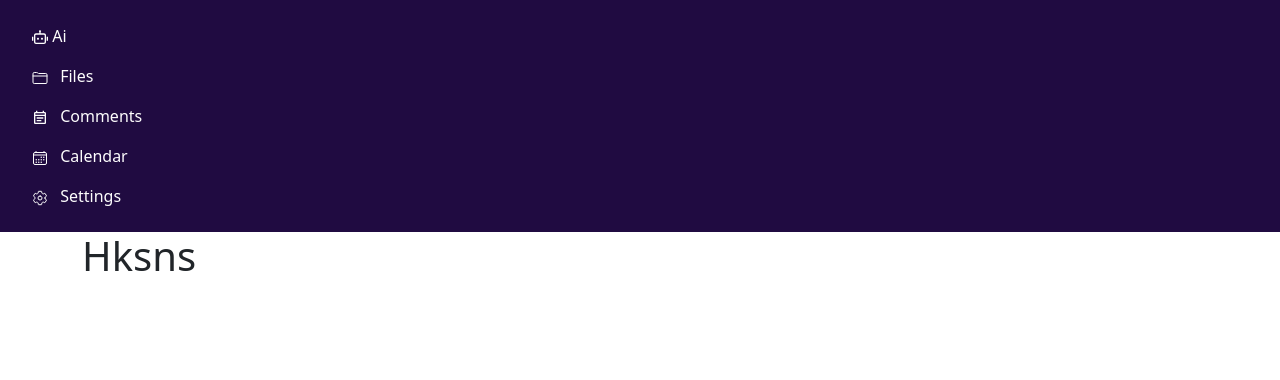
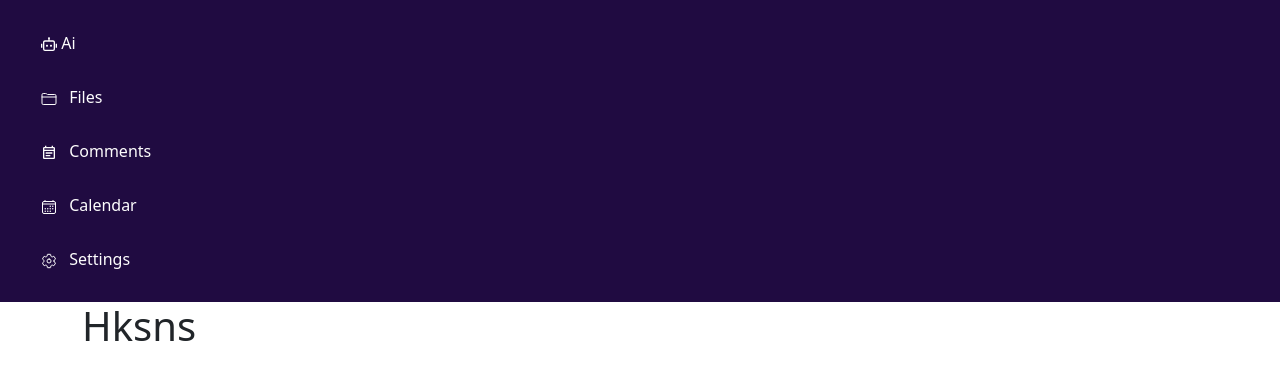
Before and after one commit to Bachelor2025/Yobr, a React (Vite) app: page / in a window 1280 px wide. Shown: the top 380 px of the page. Built offline with nearby package versions, Linux system fonts and the light colour scheme.

Commit message:
Added active effect on active links

```diff
--- a/src/Routing/RoutingMain.tsx
+++ b/src/Routing/RoutingMain.tsx
@@ -16,6 +16,9 @@ const RoutingMain = () => {
           <Route path="/" element={<h1> Hksns </h1>} />
           <Route path="files" element={<FilePage />} />
           <Route path="start" element={<StartPage />} />
+          <Route path="comments" element={<h1>Test</h1>} />
+          <Route path="calendar" element={<h1>Test</h1>} />
+          <Route path="settings" element={<h1>Test</h1>} />
         </Routes>
       </main>
     </BrowserRouter>
--- a/src/Shared/MainNavigation.tsx
+++ b/src/Shared/MainNavigation.tsx
@@ -1,4 +1,4 @@
-import { Link } from "react-router-dom";
+import { Link, NavLink } from "react-router-dom";
 import React from "react";
 import {
   IoCalendarOutline,
@@ -13,29 +13,48 @@ const MainNavigation = () => {
     <nav className="yobr-primary-bg-color yobr-white-text-color d-flex flex-column vh-50 p-3">
       <ul className="nav flex-column">
         <li className="nav-item">
-          <Link className="yobr-white-text-color yobr-hover-color nav-link" to="start">
+          <NavLink
+            className="yobr-white-text-color yobr-hover-color nav-link"
+            to="start"
+          >
             <RiRobot2Line /> Ai
-          </Link>
+          </NavLink>
         </li>
+
         <li className="nav-item">
-          <Link className="yobr-white-text-color yobr-hover-color nav-link" to="files">
+          <NavLink
+            className="yobr-white-text-color yobr-hover-color nav-link"
+            to="files"
+          >
             <IoFolderOutline className="me-2" /> Files
-          </Link>
+          </NavLink>
         </li>
+
         <li className="nav-item">
-          <Link className="yobr-white-text-color yobr-hover-color nav-link" to="files">
+          <NavLink
+            className="yobr-white-text-color yobr-hover-color nav-link"
+            to="comments"
+          >
             <MdOutlineEventNote className="me-2" /> Comments
-          </Link>
+          </NavLink>
         </li>
+
         <li className="nav-item">
-          <Link className="yobr-white-text-color yobr-hover-color nav-link" to="files">
+          <NavLink
+            className="yobr-white-text-color yobr-hover-color nav-link"
+            to="calendar"
+          >
             <IoCalendarOutline className="me-2" /> Calendar
-          </Link>
+          </NavLink>
         </li>
+
         <li className="nav-item">
-          <Link className="yobr-white-text-color nav-link yobr-hover-color" to="files">
+          <NavLink
+            className="yobr-white-text-color nav-link yobr-hover-color"
+            to="settings"
+          >
             <IoSettingsOutline className="me-2" /> Settings
-          </Link>
+          </NavLink>
         </li>
       </ul>
     </nav>
--- a/src/index.css
+++ b/src/index.css
@@ -18,10 +18,23 @@
   background-color: #e0daea;
 }
 
+.yobr-hover-color {
+  padding: 10px 15px; /* Gir luft rundt teksten */
+  margin: 5px 10px; /* Sørger for at hover-effekten ikke går helt til kanten */
+  border-radius: 10px; /* Avrundede kanter */
+  transition:
+    background-color 0.3s ease-in-out,
+    color 0.3s ease-in-out; /* Smooth overgang */
+}
 /* Yobr Hover Color */
 .yobr-hover-color:hover {
   background-color: #58486f;
-  color: #ffffff;
+  color: #fdfdfd;
+}
+
+.yobr-hover-color.active {
+  background-color: #58486f;
+  color: #fdfdfd;
 }
 
 /* Yobr Primary Text Color */
```
